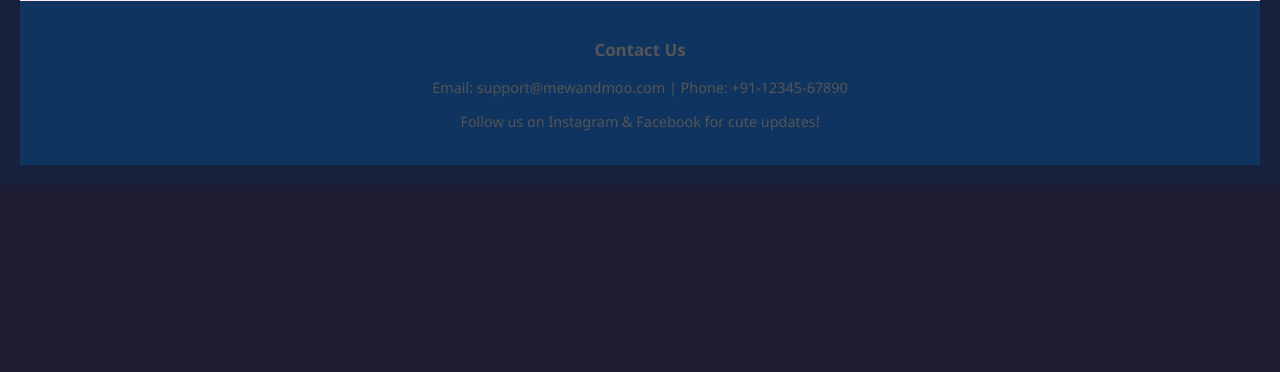
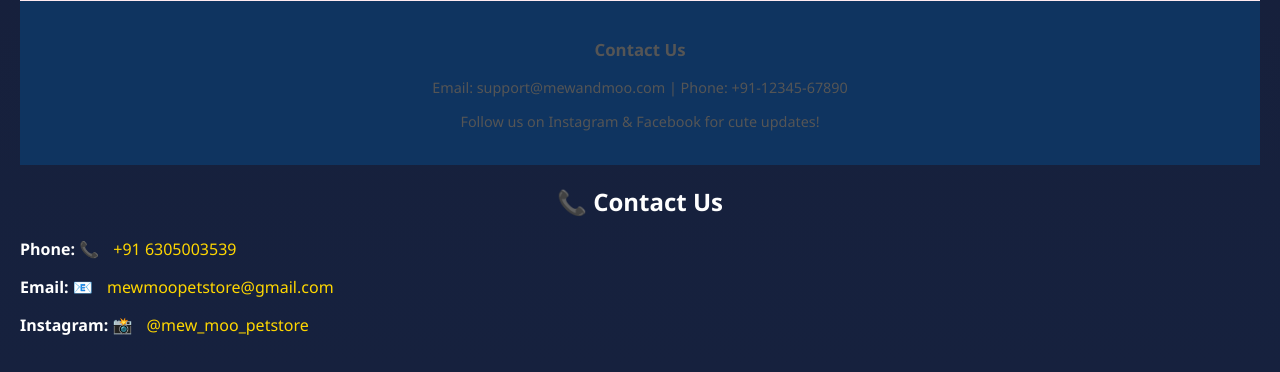
Before and after one commit to VRahul98/mew-moo, a Flask app: page / in a window 1280 px wide. Shown: the part 2521-2893 px from the top of the page. Before the commit the page ends 2686 px from the top, so only its background shows below. Run offline with Flask 3, Linux system fonts and the light colour scheme.

Commit message:
Updated contact info, Instagram link with icons, and Book a Service section

```diff
--- a/templates/index.html
+++ b/templates/index.html
@@ -106,5 +106,13 @@
   <img src="/static/images/paw.svg" class="paw" style="--i:2;" />
   <img src="/static/images/paw.svg" class="paw" style="--i:3;" />
 </div>
+
+<section id="contact" class="contact-info">
+  <h2>📞 Contact Us</h2>
+  <p><strong>Phone:</strong> 📞 <a href="tel:+916305003539">+91 6305003539</a></p>
+  <p><strong>Email:</strong> 📧 <a href="mailto:mewmoopetstore@gmail.com">mewmoopetstore@gmail.com</a></p>
+  <p><strong>Instagram:</strong> 📸 <a href="https://instagram.com/mew_moo_petstore" target="_blank">@mew_moo_petstore</a></p>
+</section>
+
 </body>
 </html>
```
